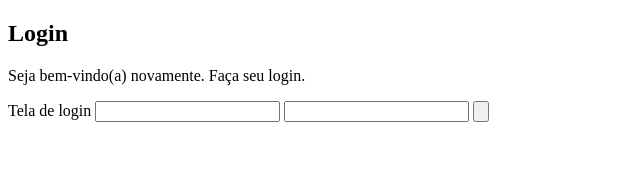
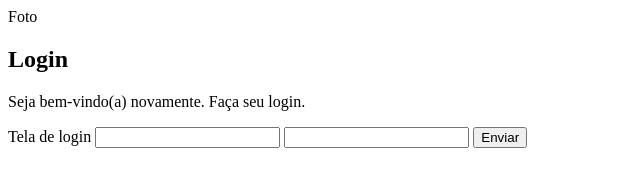
Before and after one commit to VitorGuimaB/projeto-login, a plain HTML site: page index.html in a window 1280 px wide. Shown: the whole page, without its empty margins (0-640 px from the left). Drawn offline with Linux system fonts and the light colour scheme.

Commit message:
Update index.html

```diff
--- a/index.html
+++ b/index.html
@@ -10,7 +10,7 @@
     <main>
         <section id="login">
             <div id="imagem">
-
+                Foto
             </div>
             <div id="formulario">
                 <h1>Login</h1>
@@ -19,7 +19,7 @@
                     <label for="">Tela de login</label>
                     <input type="text" name="" id="">
                     <input type="password" name="" id="">
-                    <input type="submit" value="">
+                    <input type="submit" value="Enviar">
 
                 </form>
             </div>
```
